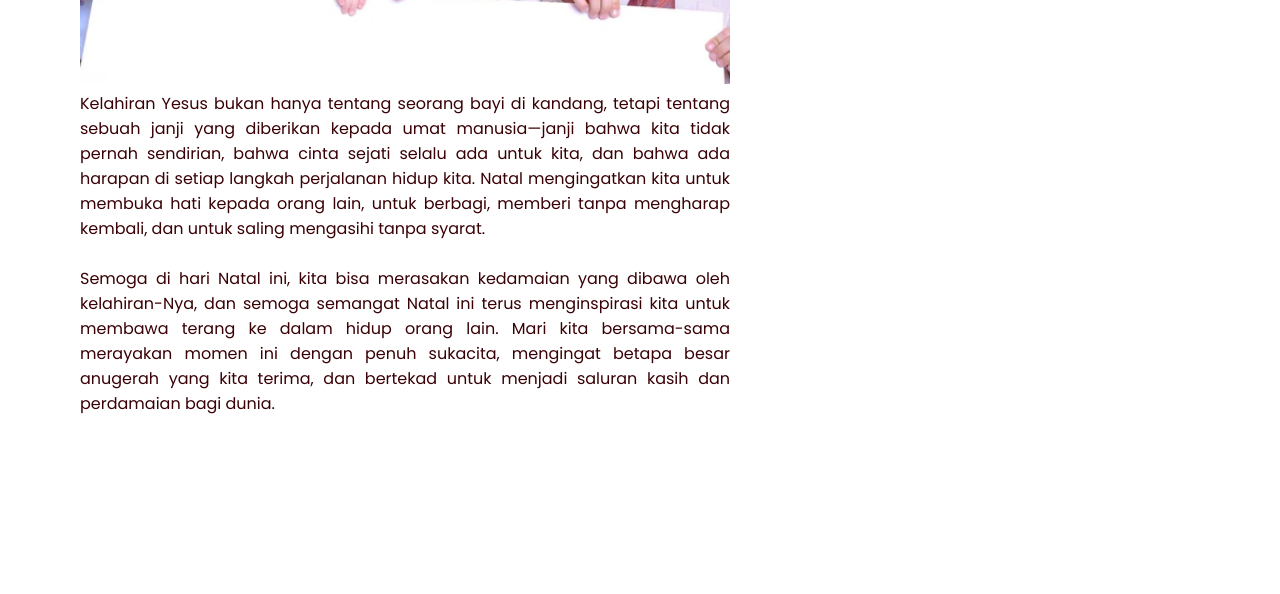
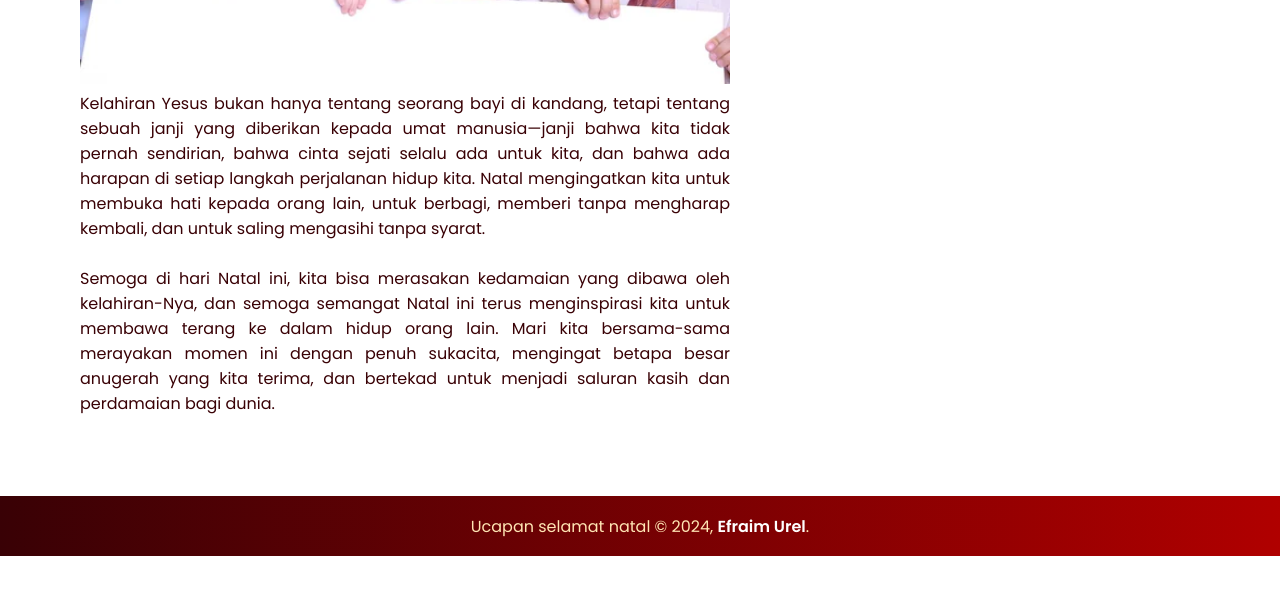
Before and after one commit to efraimurelpalodang/project-encoding, a plain HTML site: page index.html in a window 1280 px wide. Shown: the part 1900-2494 px from the top of the page. After the commit the page ends 2456 px from the top, so only its background shows below. Drawn offline with Linux system fonts and the light colour scheme; a web font is replaced by a local one.

Commit message:
selesai membuat tampilan footer nya

```diff
--- a/css/style.css
+++ b/css/style.css
@@ -9,8 +9,8 @@
   font-family: "Poppins", cursive;
 }
 
-body {
-  min-height: 3000px;
+html {
+  scroll-behavior: smooth;
 }
 
 header {
@@ -93,6 +93,10 @@ header ul li a:hover::after {
   gap: 3rem;
 }
 
+main {
+  margin-bottom: 5rem;
+}
+
 main #ucapan {
   padding-top: 5rem;
 }
@@ -169,3 +173,19 @@ main .halaman aside p {
   font-weight: 500;
   text-align: center;
 }
+
+footer {
+  width: 100%;
+  height: 60px;
+  background: linear-gradient(to right, rgb(57,1,5), rgb(176,0,0));
+  display: flex;
+  align-items: center;
+  justify-content: center;
+  color: rgb(255,229,180);
+  font-family: cursive;
+}
+
+footer p a {
+  color: #fff;
+  font-weight: 600;
+}
--- a/index.html
+++ b/index.html
@@ -56,6 +56,8 @@
       </div>
     </main>
 
-    <footer></footer>
+    <footer>
+      <p>Ucapan selamat natal &copy; 2024, <a href="">Efraim Urel</a>.</p>
+    </footer>
   </body>
 </html>
```
